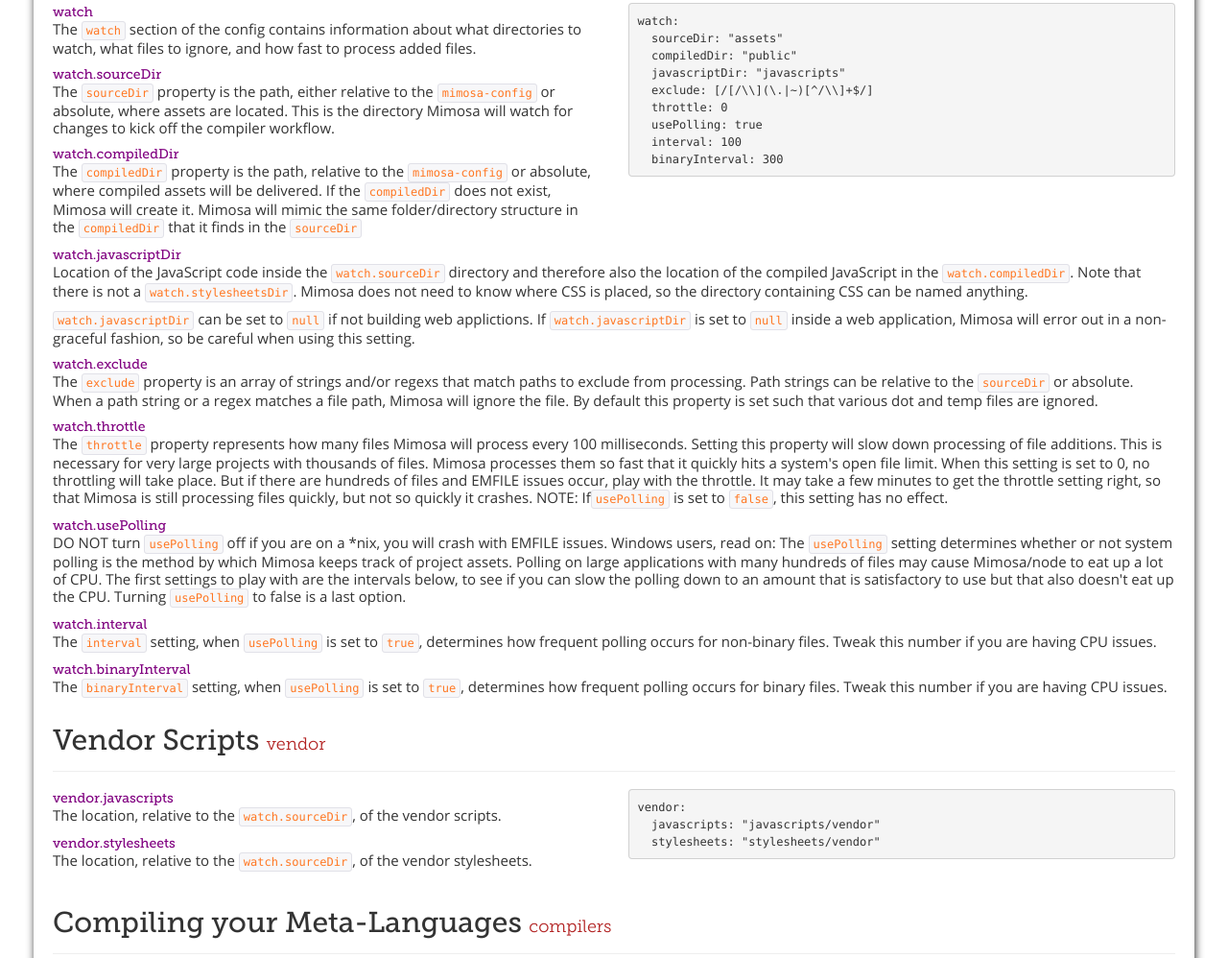
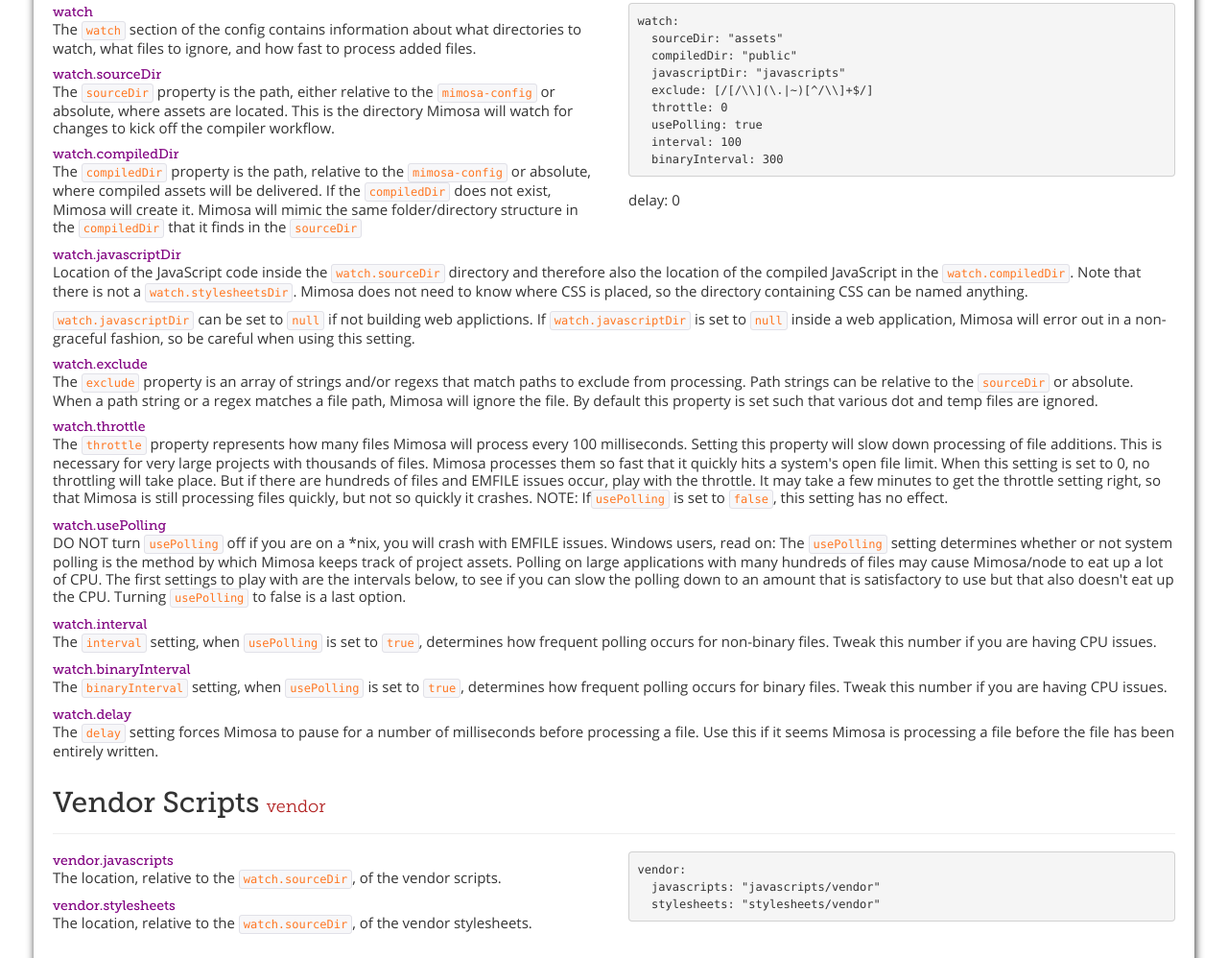
Before and after one commit to dbashford/mimosa.io, a plain HTML site: page configuration.html in a window 1280 px wide. Shown: the part 1658-2656 px from the top of the page at 96% size. Drawn offline with nearby package versions, Linux system fonts and the light colour scheme.

Commit message:
adding delay, 2.2.7

```diff
--- a/configuration.html
+++ b/configuration.html
@@ -225,33 +225,32 @@
   <span class="polling">usePolling: true</span>
   <span class="interval">interval: 100</span>
   <span class="binary">binaryInterval: 300</span></pre>
+  <span class="delay">delay: 0</span></pre>
+
       </div>
     </div>
 
     <h4 class="hi javascriptDir javascript">watch.javascriptDir</h4>
     <p class="hi javascriptDir javascript">Location of the JavaScript code inside the <code class="option">watch.sourceDir</code> directory and therefore also the location of the compiled JavaScript in the <code class="option">watch.compiledDir</code>. Note that there is not a <code class="option">watch.stylesheetsDir</code>. Mimosa does not need to know where CSS is placed, so the directory containing CSS can be named anything.</p>
-
     <p class="hi javascriptDir javascript compilers"><code class="option">watch.javascriptDir</code> can be set to <code class="option">null</code> if not building web applictions. If <code class="option">watch.javascriptDir</code> is set to <code class="option">null</code> inside a web application, Mimosa will error out in a non-graceful fashion, so be careful when using this setting.</p>
 
     <h4 class="hi exclude watch">watch.exclude</h4>
-
     <p class="hi exclude watch">The <code class="option">exclude</code> property is an array of strings and/or regexs that match paths to exclude from processing. Path strings can be relative to the <code class="option">sourceDir</code> or absolute. When a path string or a regex matches a file path, Mimosa will ignore the file. By default this property is set such that various dot and temp files are ignored.</p>
 
     <h4 class="hi throttle watch">watch.throttle</h4>
-
     <p class="hi throttle watch">The <code class="option">throttle</code> property represents how many files Mimosa will process every 100 milliseconds. Setting this property will slow down processing of file additions. This is necessary for very large projects with thousands of files. Mimosa processes them so fast that it quickly hits a system's open file limit. When this setting is set to 0, no throttling will take place. But if there are hundreds of files and EMFILE issues occur, play with the throttle. It may take a few minutes to get the throttle setting right, so that Mimosa is still processing files quickly, but not so quickly it crashes. NOTE: If<code class="option">usePolling</code> is set to  <code class="option">false</code>, this setting has no effect.</p>
 
     <h4 class="hi polling watch">watch.usePolling</h4>
-
     <p class="hi polling watch">DO NOT turn <code class="option">usePolling</code> off if you are on a *nix, you will crash with EMFILE issues. Windows users, read on: The <code class="option">usePolling</code> setting determines whether or not system polling is the method by which Mimosa keeps track of project assets. Polling on large applications with many hundreds of files may cause Mimosa/node to eat up a lot of CPU. The first settings to play with are the intervals below, to see if you can slow the polling down to an amount that is satisfactory to use but that also doesn't eat up the CPU. Turning <code class="option">usePolling</code> to false is a last option.</p>
 
     <h4 class="hi interval watch">watch.interval</h4>
-
     <p class="hi interval watch">The <code class="option">interval</code> setting, when <code class="option">usePolling</code> is set to <code class="option">true</code>, determines how frequent polling occurs for non-binary files. Tweak this number if you are having CPU issues.</p>
 
     <h4 class="hi binary watch">watch.binaryInterval</h4>
+    <p class="hi binary watch">The <code class="option">binaryInterval</code> setting, when <code class="option">usePolling</code> is set to <code class="option">true</code>, determines how frequent polling occurs for binary files. Tweak this number if you are having CPU issues.</p>
 
-    <p class="hi binary watch">The <code class="option">binaryInterval</code> setting, when <code class="option">usePolling</code> is set to <code class="option">true</code>, determines how frequent polling occurs for binary files. Tweak this number if you are having CPU issues.</p>
+    <h4 class="hi delay watch">watch.delay</h4>
+    <p class="hi delay watch">The <code class="option">delay</code> setting forces Mimosa to pause for a number of milliseconds before processing a file. Use this if it seems Mimosa is processing a file before the file has been entirely written.</p>
 
     <section id="vendor">
       <div class="page-header">
```
Also changed, not shown: index.html (+1 -1 lines).
